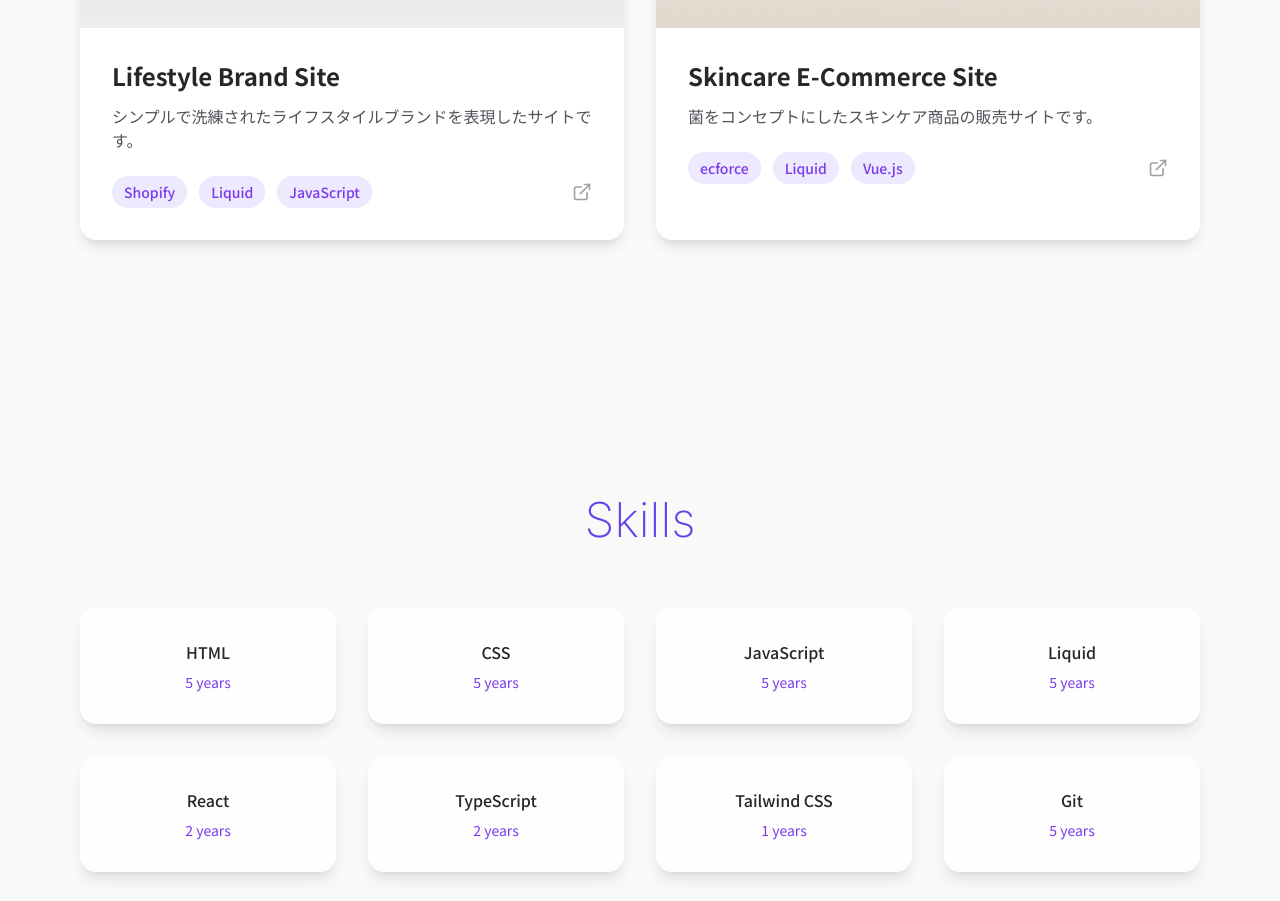
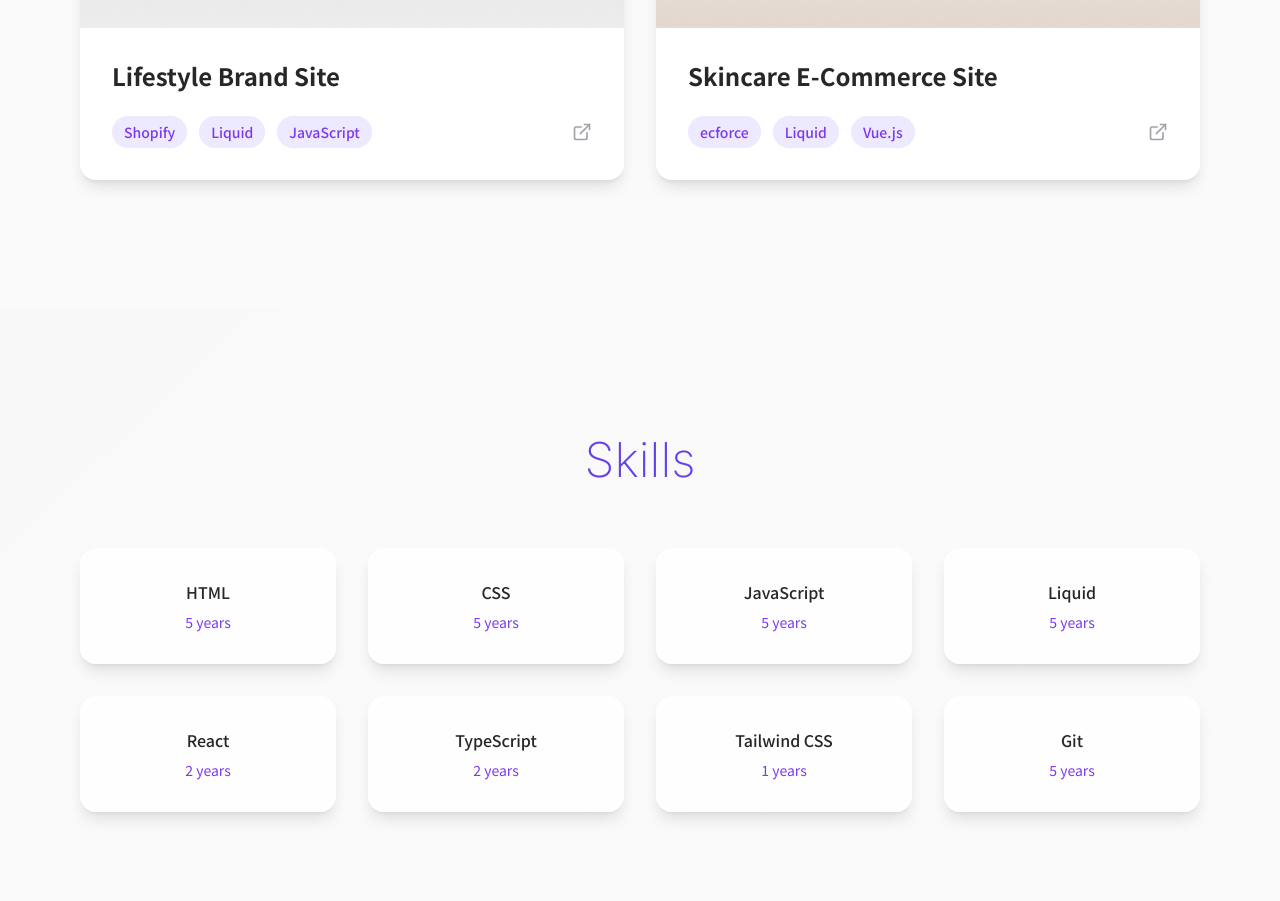
Before and after one commit to asaka0126/portfolio, a React (Vite) app: page / in a window 1280 px wide. Shown: the part 1318-2219 px from the top of the page. Built offline with nearby package versions, Linux system fonts and the light colour scheme; no server answers.

Commit message:
Update data.ts

```diff
--- a/src/data.ts
+++ b/src/data.ts
@@ -14,7 +14,7 @@ export const projects: Project[] = [
     id: "lifestyle-brand-site",
     title: "Lifestyle Brand Site",
     description:
-      "シンプルで洗練されたライフスタイルブランドを表現したサイトです。",
+      "",
     image: imgUrl1,
     tags: ["Shopify", "Liquid", "JavaScript"],
     fullDescription: `
@@ -48,7 +48,7 @@ export const projects: Project[] = [
   {
     id: "skincare-ec",
     title: "Skincare E-Commerce Site",
-    description: "菌をコンセプトにしたスキンケア商品の販売サイトです。",
+    description: "",
     image: imgUrl6,
     tags: ["ecforce", "Liquid", "Vue.js"],
     fullDescription: `
```
